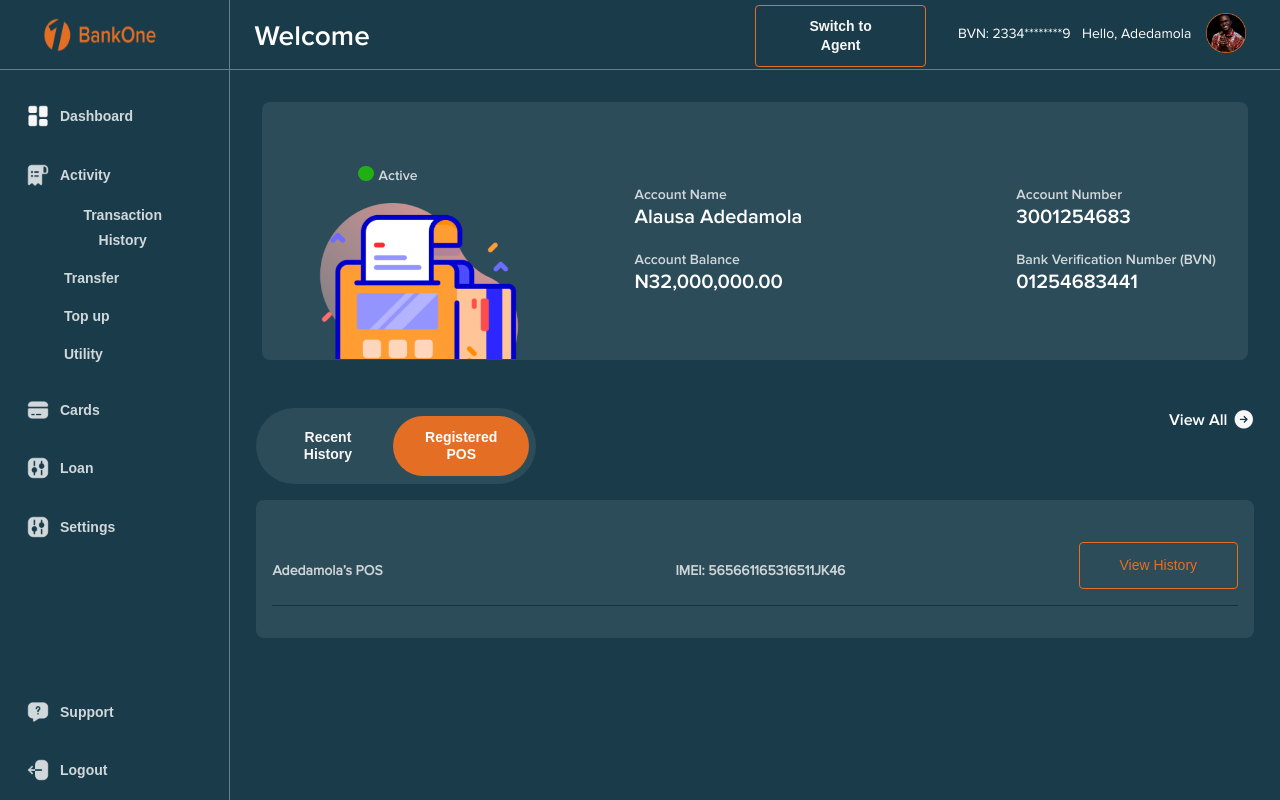
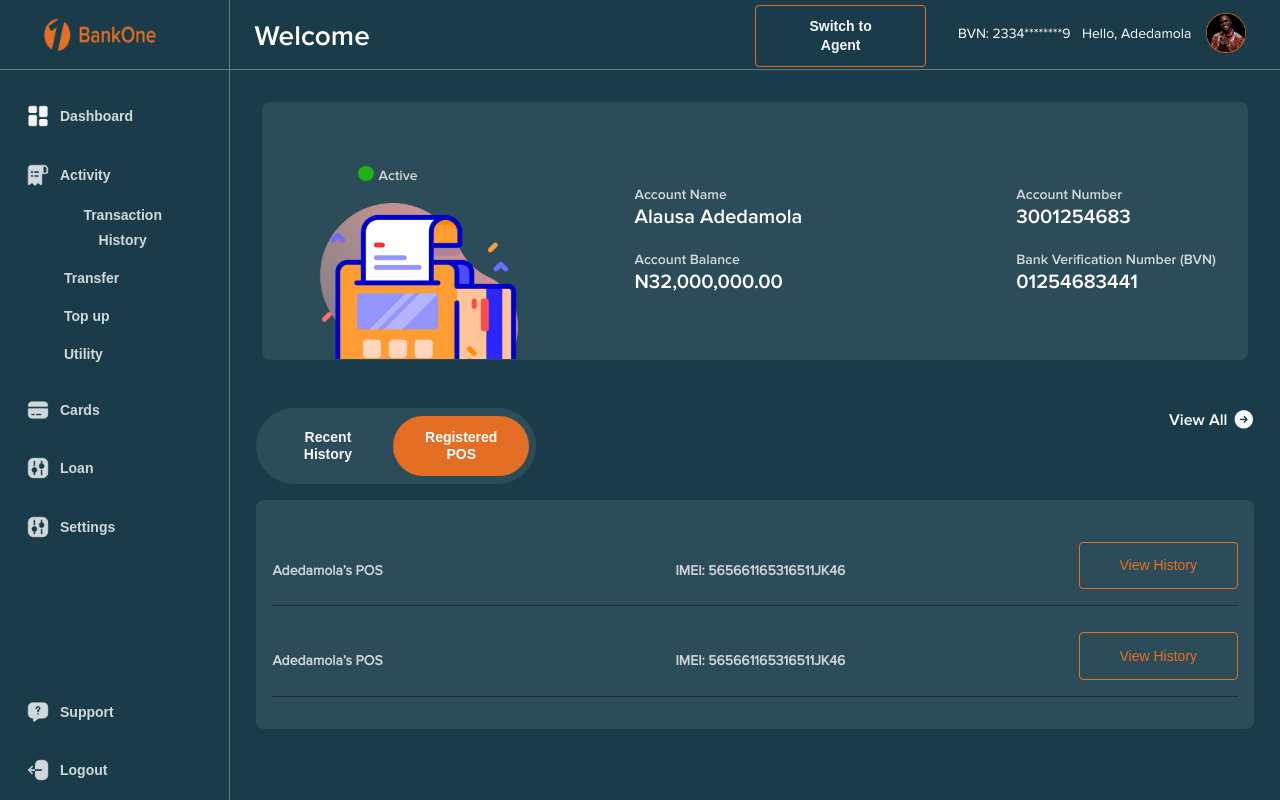
Before and after one commit to webabbey247/qapp-customer-dashboard-v2, a React (Create React App) app: page /agents/dashboard in a window 1280 px wide. Both pictures are taken after a click on the element "Registered POS". Built offline with nearby package versions, Linux system fonts and the light colour scheme.

Commit message:
sorting toggle for active state

```diff
--- a/src/pages/Agents/Dashboard.js
+++ b/src/pages/Agents/Dashboard.js
@@ -422,6 +422,19 @@ const AgentDashboard = () => {
                                     </POSTableSummary>
                                 </TransactionTableGroup>
 
+                                <TransactionTableGroup>
+                                    <POSTableSummary>
+                                        <GeneralFlexRow>
+                                        <GeneralSmText color="var(--gray)" fontSize="14px" lineHeight="17px" textTransform="unset" fontWeight="600" textAlign="left" opacity="0.8" margin="20px 0 0">Adedamola’s POS</GeneralSmText>
+
+                                        <GeneralSmText margin="20px 0 0" color="var(--gray)" fontSize="14px" lineHeight="17px" textTransform="unset" fontWeight="600" textAlign="left" opacity="0.8">IMEI: 565661165316511JK46</GeneralSmText>
+
+                                       <CustomButton margin="0" width="30%" background="transparent" border="1px solid var(--orange)" color="var(--orange)">View History</CustomButton>
+
+                                        </GeneralFlexRow>
+                                    </POSTableSummary>
+                                </TransactionTableGroup>
+
 
 
                             </AgentTransactionsTableContainer>
```
